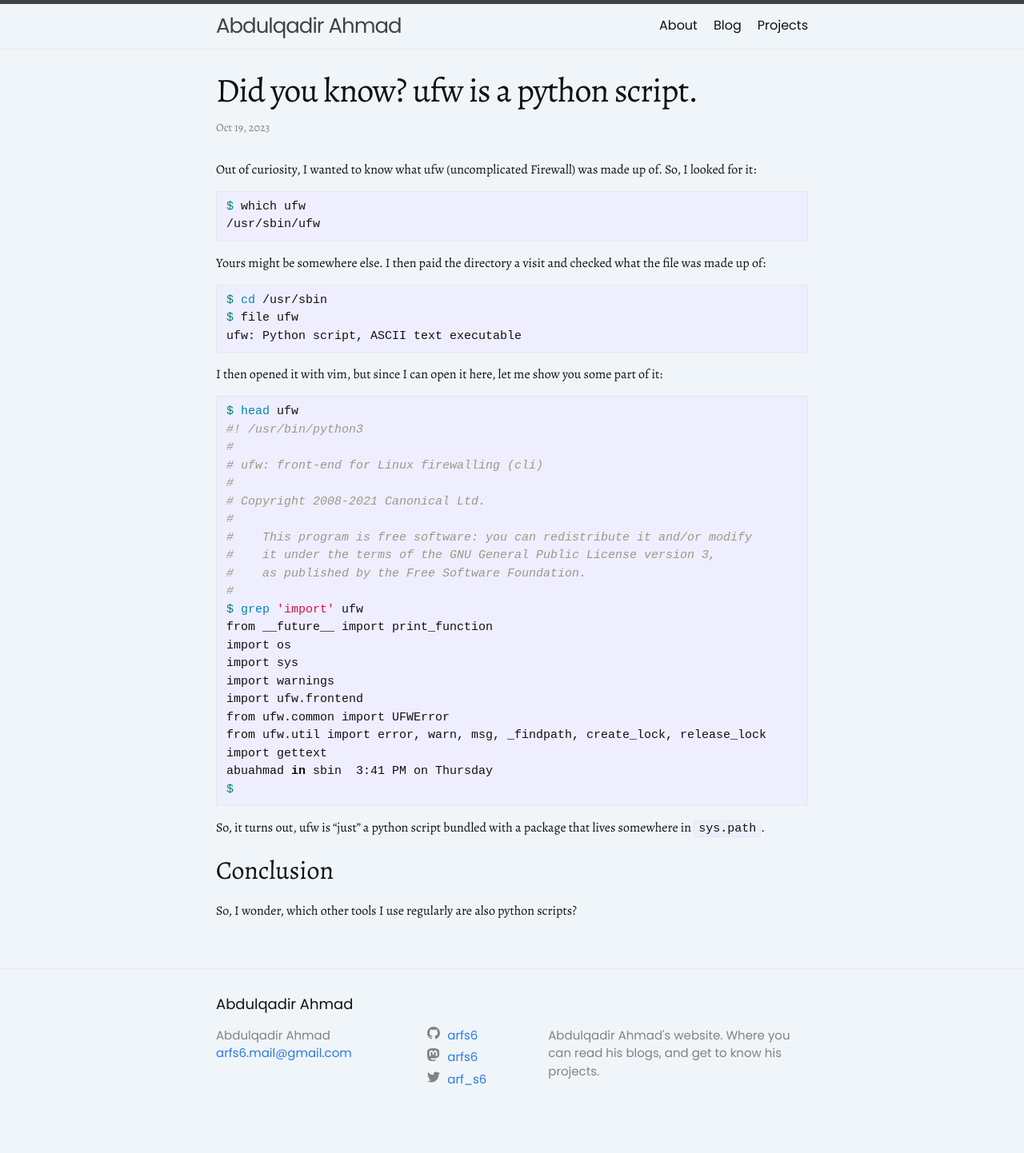
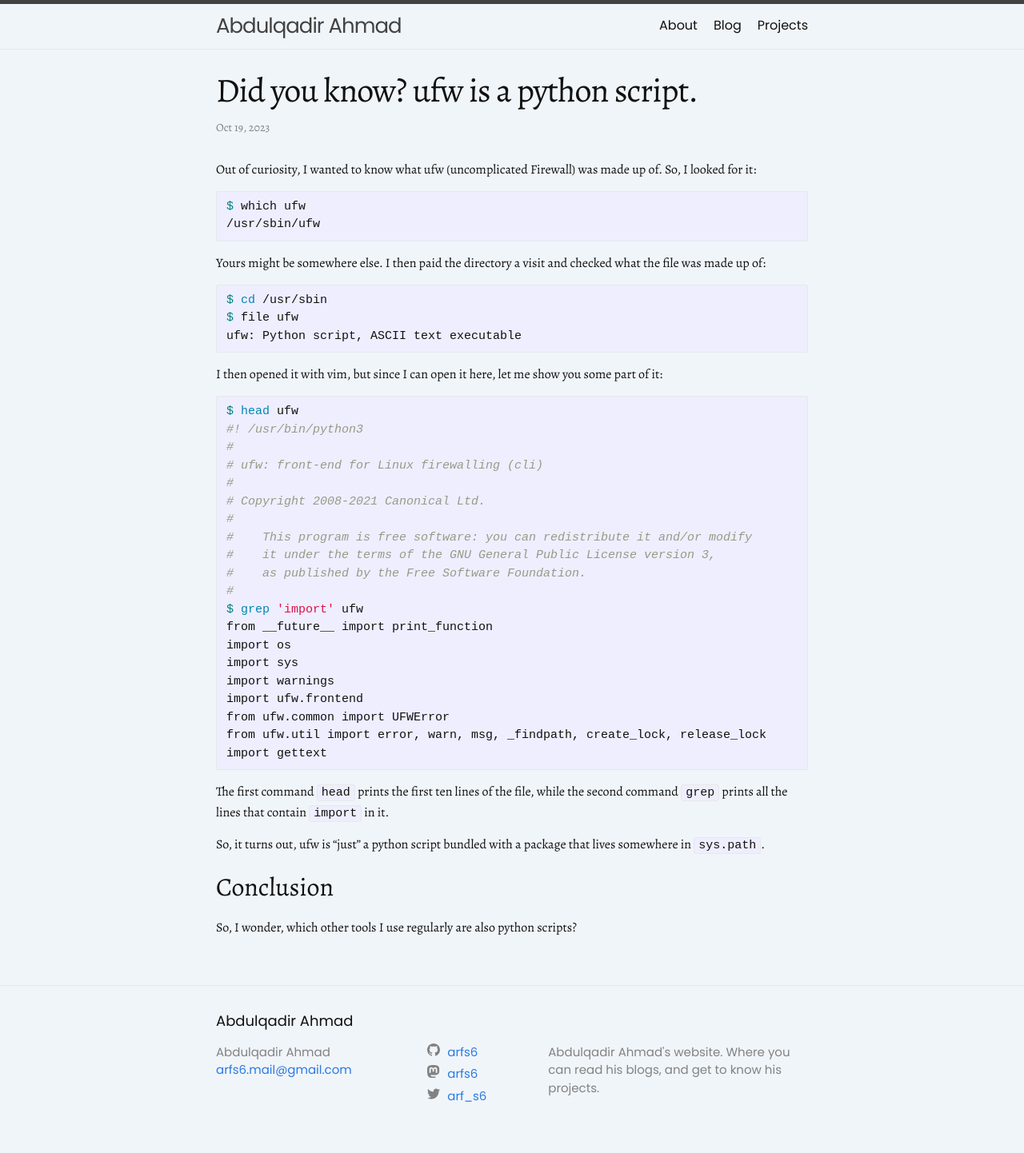
Before and after one commit to Arfs6/Arfs6.github.io, a Jekyll site: the page built from _posts/2023-10-19-ufw-python.markdown, in a window 1280 px wide. Shown: the whole page at 80% size. Built offline with Jekyll 4.4.1, drawn with Linux system fonts in a browser that asks for light colours; before the commit the page ends 1421 px from its top, so only the background shows below that.

Commit message:
fixed and add more things in ufw post

````diff
--- a/_posts/2023-10-19-ufw-python.markdown
+++ b/_posts/2023-10-19-ufw-python.markdown
@@ -44,9 +44,9 @@ import ufw.frontend
 from ufw.common import UFWError
 from ufw.util import error, warn, msg, _findpath, create_lock, release_lock
 import gettext
-abuahmad in sbin  3:41 PM on Thursday
-$
 ```
+
+The first command `head` prints the first ten lines of the file, while the second command `grep` prints all the lines that contain `import` in it.
 
 So, it turns out, ufw is "just" a python script bundled with a package that lives somewhere in `sys.path`.
 
````
